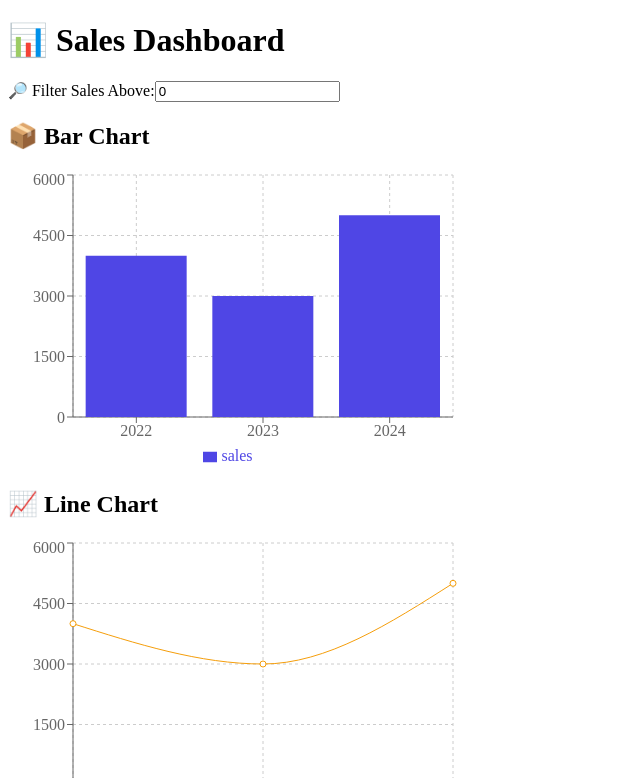
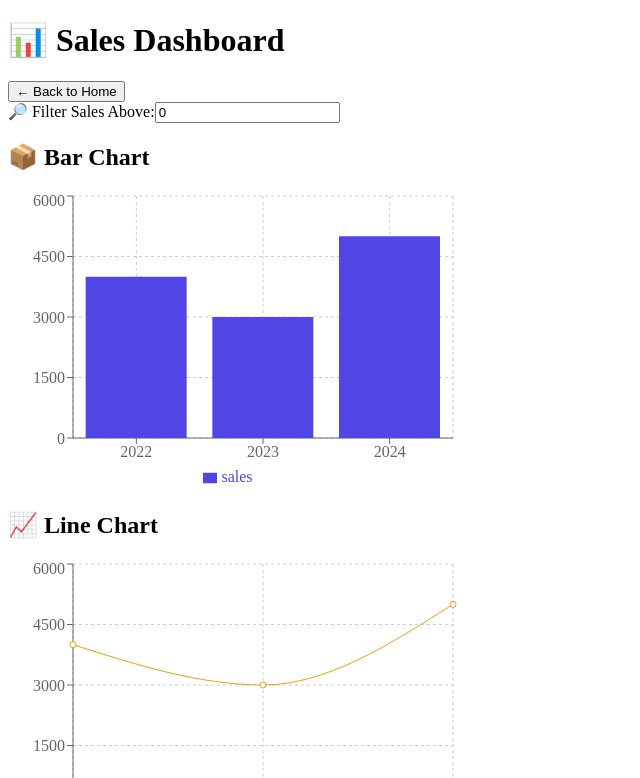
Before and after one commit to Simarjot846/sales-dashboard, a Next.js app: page / in a window 1280 px wide. Shown: the top 778 px of the page, without its empty margins (0-640 px from the left). Built offline with nearby package versions, Linux system fonts and the light colour scheme.

Commit message:
Added threshold filter to dashboard

```diff
--- a/app/page.tsx
+++ b/app/page.tsx
@@ -1,10 +1,13 @@
 'use client';
 
 import React, { useState } from 'react';
+import Link from 'next/link';
+
 import {
   BarChart, Bar, XAxis, YAxis, CartesianGrid, Tooltip, Legend,
   LineChart, Line, PieChart, Pie, Cell
 } from 'recharts';
+
 import { salesData } from '../lib/salesData';
 
 const COLORS = ['#0088FE', '#00C49F', '#FFBB28'];
@@ -16,7 +19,16 @@ export default function Dashboard() {
 
   return (
     <main className="min-h-screen bg-gray-50 px-6 py-10 text-gray-800">
-      <h1 className="text-3xl font-bold text-center mb-8">📊 Sales Dashboard</h1>
+      <h1 className="text-3xl font-bold text-center mb-4">📊 Sales Dashboard</h1>
+
+      {/* 🏠 Link to Homepage */}
+      <div className="text-center mb-8">
+        <Link href="/">
+          <button className="bg-blue-500 text-white px-4 py-2 rounded hover:bg-blue-600 transition">
+            ← Back to Home
+          </button>
+        </Link>
+      </div>
 
       {/* Threshold Filter Input */}
       <div className="max-w-xl mx-auto mb-10">
```
